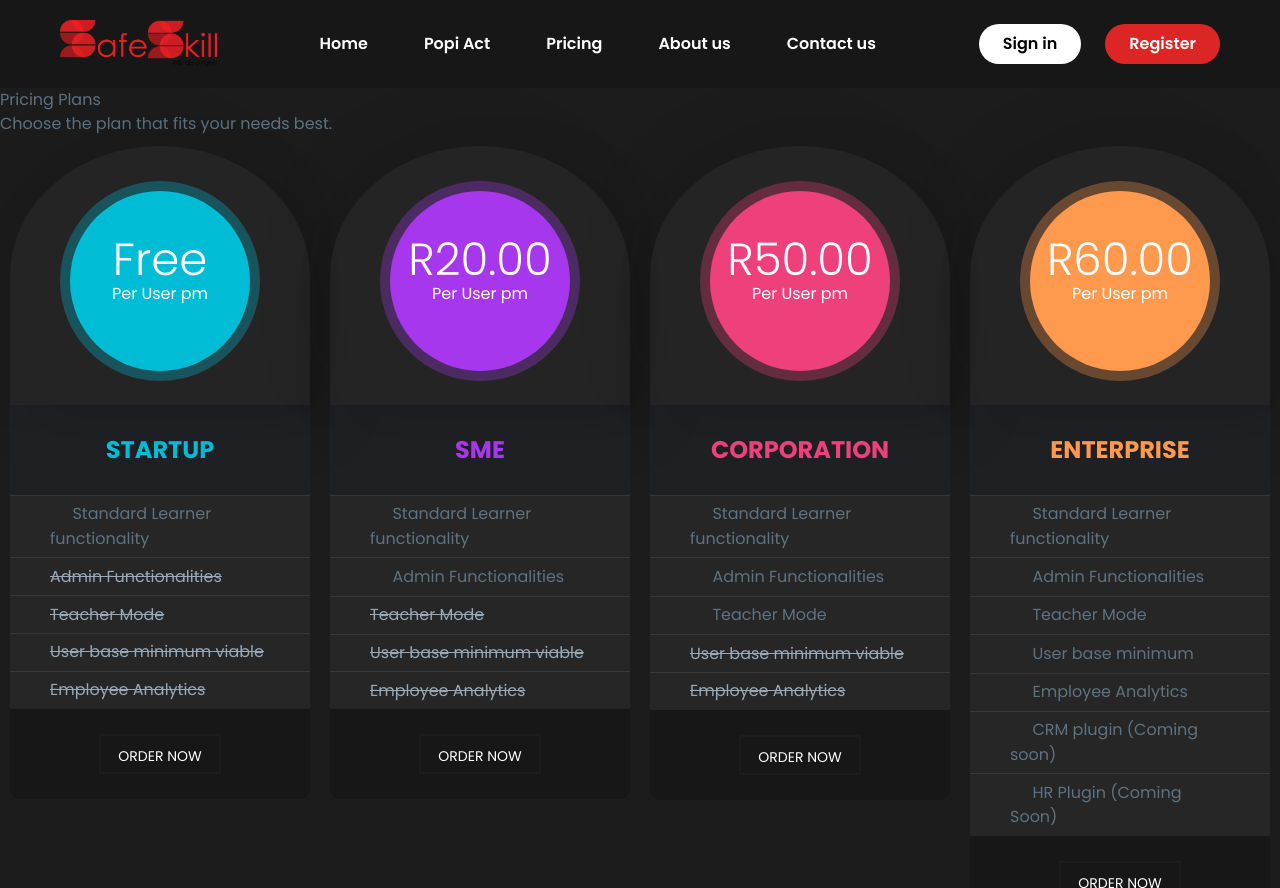
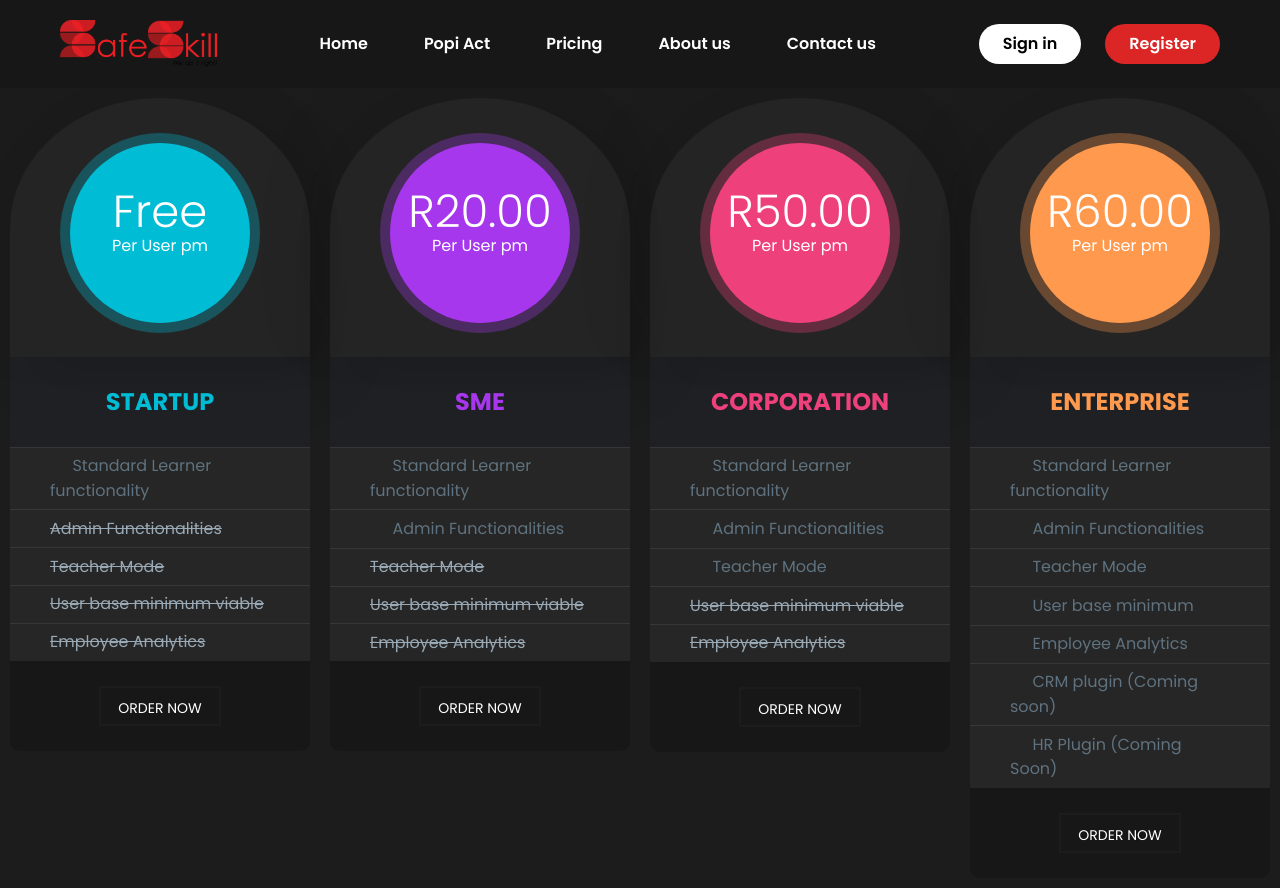
Before and after one commit to Cryptospark85/safeskill, a React (Vite) app: page /pricing in a window 1280 px wide. Built offline with nearby package versions, Linux system fonts and the light colour scheme.

Commit message:
Updated Vite config for client-side routing

```diff
--- a/src/pages/Pricing.jsx
+++ b/src/pages/Pricing.jsx
@@ -54,8 +54,8 @@
   return (
     <div id="mainContainer">
       <header className="pricing-header">
-        <h1>Pricing Plans</h1>
-        <p>Choose the plan that fits your needs best.</p>
+        <h1></h1>
+        <p></p>
       </header>
       <div
         className="pricing-container"
```
